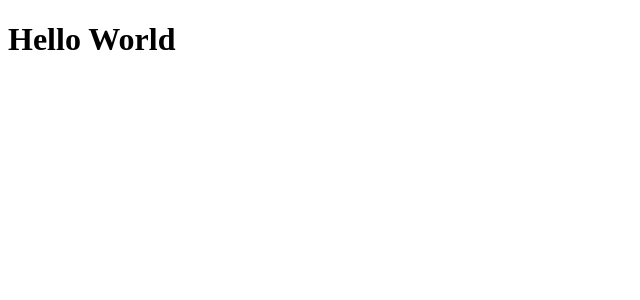
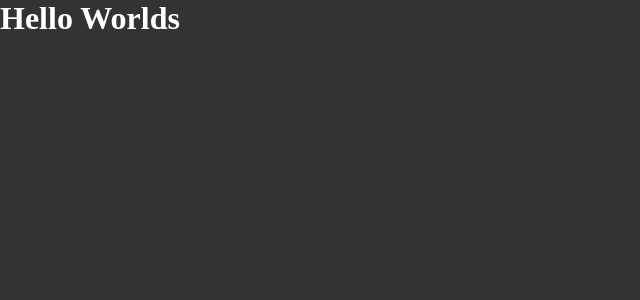
Before and after one commit to JoKenPo/ignite-aulas, a React app in the folder reactjs/01-github-explorer/: page / in a window 1280 px wide. Shown: the top 300 px of the page, without its empty margins (0-640 px from the left). Built offline with nearby package versions, Linux system fonts and the light colour scheme.

Commit message:
1.Configurando ambiente

```diff
--- a/reactjs/01-github-explorer/public/index.html
+++ b/reactjs/01-github-explorer/public/index.html
@@ -8,7 +8,5 @@
 </head>
 <body>
   <div id="root"></div>
-
-  <script src="../dist/bundle.js"></script>
 </body>
 </html>
--- a/reactjs/01-github-explorer/src/App.jsx
+++ b/reactjs/01-github-explorer/src/App.jsx
@@ -1,3 +1,5 @@
+import './styles/global.scss';
+
 export function App() {
-  return <h1>Hello World</h1>
+  return <h1>Hello Worlds</h1>
 }
--- /dev/null
+++ b/reactjs/01-github-explorer/src/styles/global.scss
@@ -0,0 +1,11 @@
+* {
+  margin: 0;
+  padding: 0;
+  box-sizing: border-box;
+}
+
+body {
+  font: Arial, Helvetica, sans-serif;
+  background: #333;
+  color: #fff;
+}
--- a/reactjs/01-github-explorer/webpack.config.js
+++ b/reactjs/01-github-explorer/webpack.config.js
@@ -1,6 +1,11 @@
 const path = require('path')
+const HtmlWebpackPlugin = require('html-webpack-plugin')
+
+const isDevelopment = process.env.NODE_ENV !== 'production';
 
 module.exports = {
+  mode: isDevelopment ? 'development' : 'production',
+  devtool: 'eval-source-map',
   entry: path.resolve(__dirname, 'src', 'index.jsx'),
   output: {
     path: path.resolve(__dirname, 'dist'),
@@ -9,12 +14,25 @@
   resolve: {
     extensions: ['.js', '.jsx'],
   },
+  devServer: {
+    static: path.resolve(__dirname, 'public')
+  },
+  plugins: [
+    new HtmlWebpackPlugin({
+      template: path.resolve(__dirname, 'public', 'index.html')
+    })
+  ],
   module: {
     rules: [
       {
         test: /\.jsx$/,
         exclude: /node_modules/,
         use: 'babel-loader',
+      },
+      {
+        test: /\.scss$/,
+        exclude: /node_modules/,
+        use: ['style-loader', 'css-loader', 'sass-loader'],
       }
     ],
   }
```
Also changed, not shown: reactjs/01-github-explorer/package.json (+12 -1 lines), 2 other files (tests, documents, lock files or other folders).
